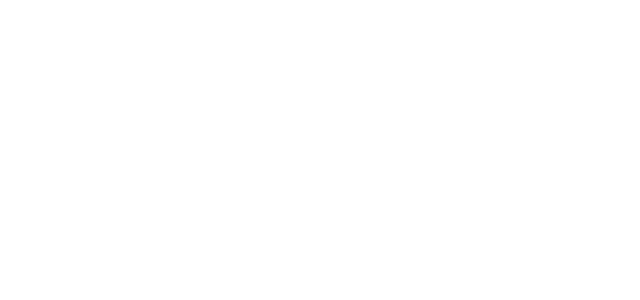
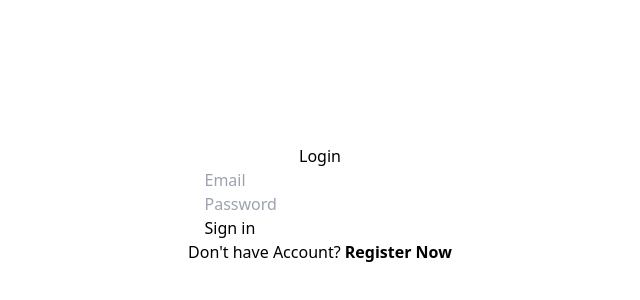
Before and after one commit to amirhoseinheidary/arvan-challenge, a Vue app: page /login in a window 1280 px wide. Shown: the part 196-496 px from the top of the page, without its empty margins (320-960 px from the left). Built offline with nearby package versions, Linux system fonts and the light colour scheme.

Commit message:
Add router view to app.vue

```diff
--- a/src/App.vue
+++ b/src/App.vue
@@ -1,17 +1,19 @@
 <template>
-  <h1></h1>
+  <router-view/>
 </template>
 
 <script>
-
 export default {
   name: 'App',
-  components: {
-
-  }
 }
 </script>
 
 <style>
-
+  #app{
+    width: 100%;
+    min-height: 100vh;
+    margin: 0;
+    padding: 0;
+    box-sizing: border-box;
+  }
 </style>
```
